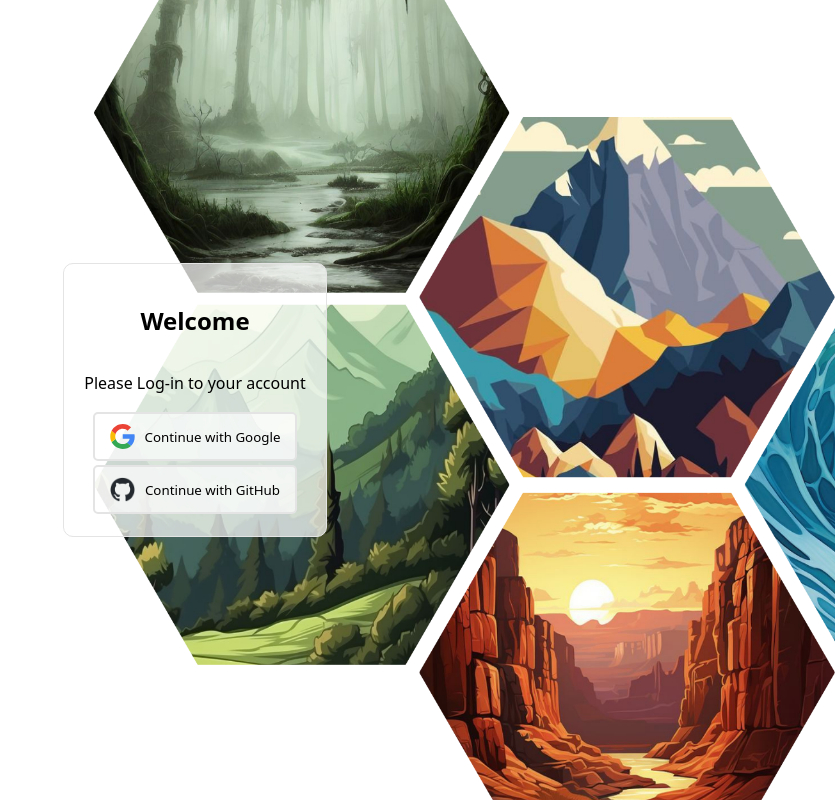
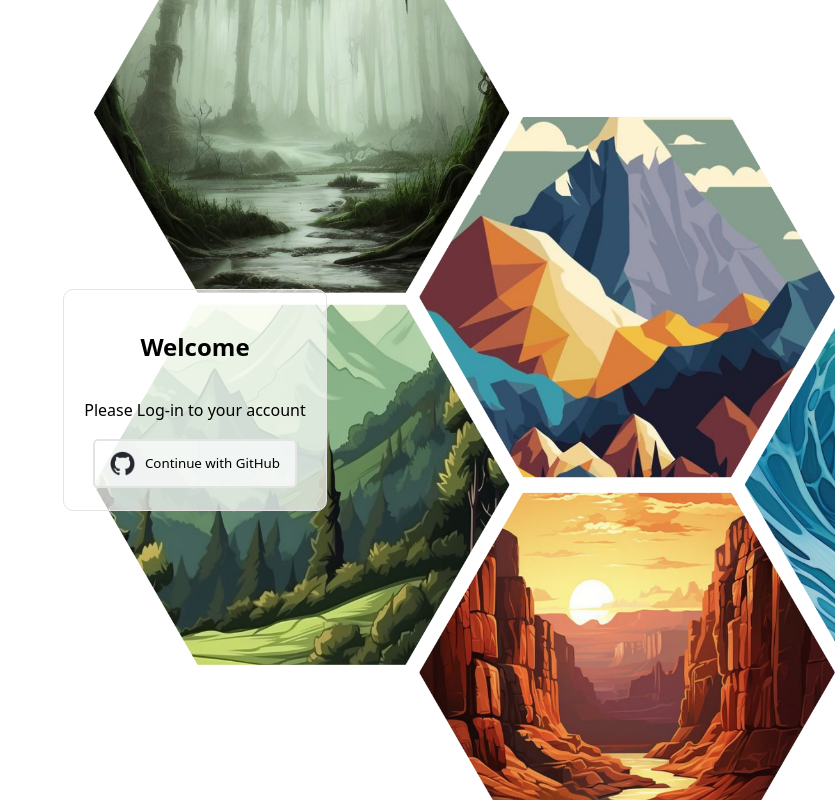
Before and after one commit to JassielNdlovu/cryptid-web-app-sd-2024, a plain HTML site: page src/login/login.html in a window 1280 px wide. Shown: the whole page, without its empty margins (445-1280 px from the left). Drawn offline with Linux system fonts and the light colour scheme; no server answers.

Commit message:
Removed Google Auth

```diff
--- a/src/login/login.html
+++ b/src/login/login.html
@@ -20,10 +20,10 @@
             <h1>Welcome</h1>
             <p>Please Log-in to your account</p>
 
-            <button type="button" class="btn-google-login" href="/.auth/login/google?post_login_redirect_uri=https://thankful-smoke-0e4d0b710.5.azurestaticapps.net/profile/profile.html">
+            <!-- <button type="button" class="btn-google-login" href="/.auth/login/google?post_login_redirect_uri=https://thankful-smoke-0e4d0b710.5.azurestaticapps.net/profile/profile.html">
                 <img src="../images/google-icon.svg" alt="">
                 <a href="/.auth/login/google?post_login_redirect_uri=https://thankful-smoke-0e4d0b710.5.azurestaticapps.net/profile/profile.html">Continue with Google</a>
-            </button>
+            </button> -->
 
             <button type="button" class="btn-github-login" href="/.auth/login/github?post_login_redirect_uri=/profile/profile.html">
                 <img src="../images/github-icon.png" alt="">
```
